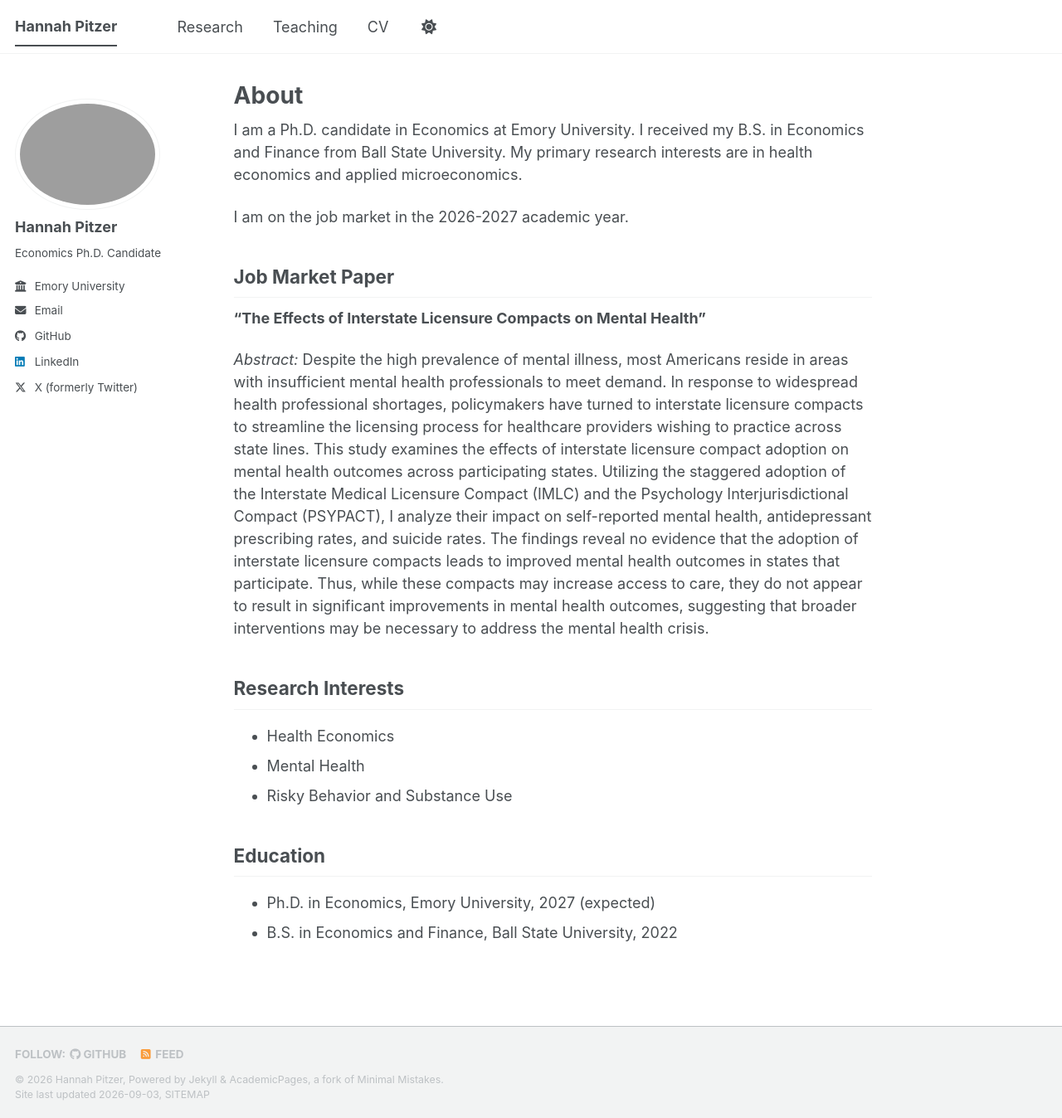
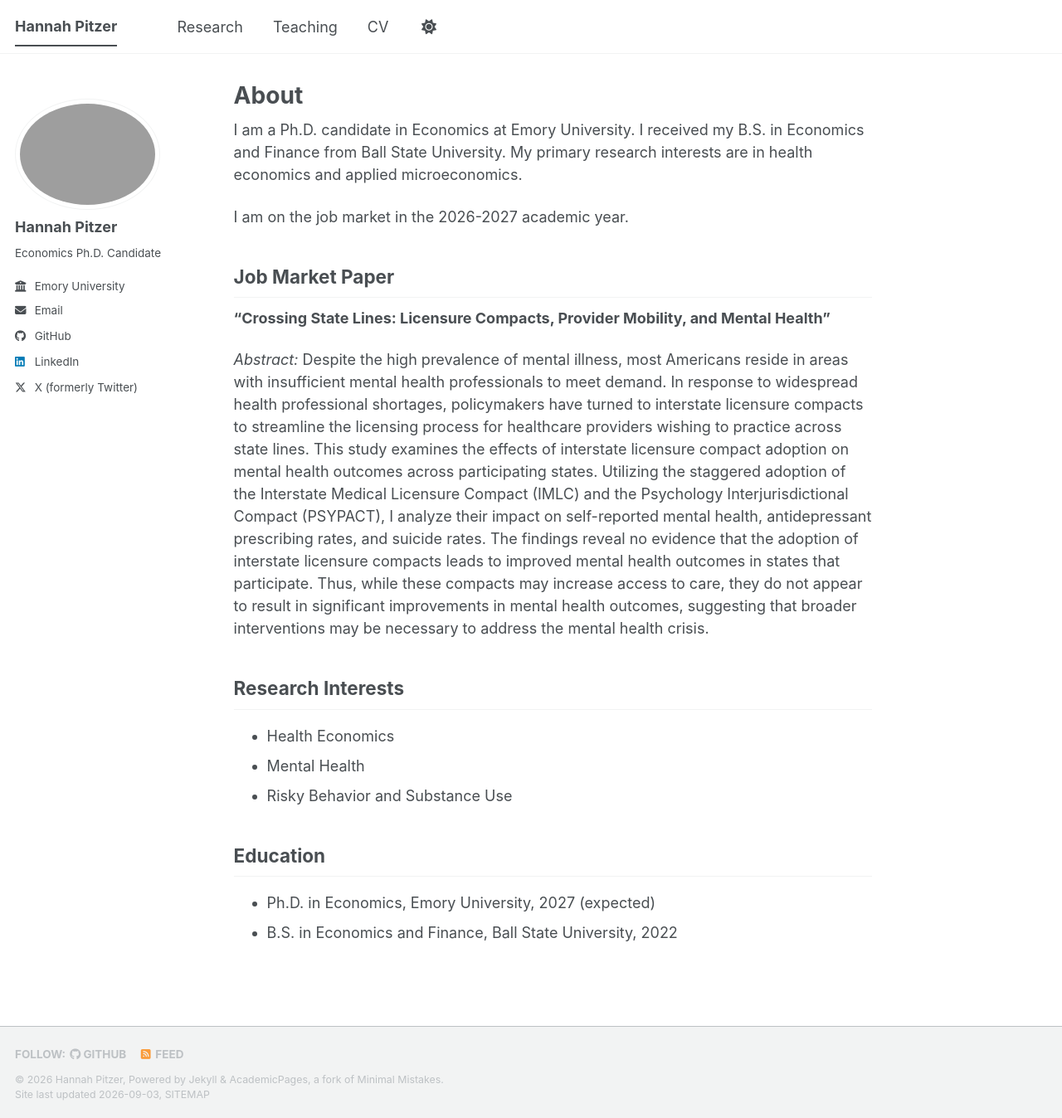
Before and after one commit to hdpitzer/hdpitzer.github.io, a Jekyll site: the page built from _pages/about.md, in a window 1280 px wide and 1348 px high. Shown: the whole window at 83% size. Built offline with Jekyll 4.4.1, drawn with Linux system fonts in a browser that asks for light colours; a style sheet for code colours, icons or effects is not loaded.

Commit message:
Update about.md

```diff
--- a/_pages/about.md
+++ b/_pages/about.md
@@ -13,7 +13,7 @@ I am on the job market in the 2026-2027 academic year.
 
 ## Job Market Paper
 
-**"The Effects of Interstate Licensure Compacts on Mental Health"**
+**"Crossing State Lines: Licensure Compacts, Provider Mobility, and Mental Health"**
 
 *Abstract:* Despite the high prevalence of mental illness, most Americans reside in areas with insufficient mental health professionals to meet demand. In response to widespread health professional shortages, policymakers have turned to interstate licensure compacts to streamline the licensing process for healthcare providers wishing to practice across state lines. This study examines the effects of interstate licensure compact adoption on mental health outcomes across participating states. Utilizing the staggered adoption of the Interstate Medical Licensure Compact (IMLC) and the Psychology Interjurisdictional Compact (PSYPACT), I analyze their impact on self-reported mental health, antidepressant prescribing rates, and suicide rates. The findings reveal no evidence that the adoption of interstate licensure compacts leads to improved mental health outcomes in states that participate. Thus, while these compacts may increase access to care, they do not appear to result in significant improvements in mental health outcomes, suggesting that broader interventions may be necessary to address the mental health crisis.
 
```
